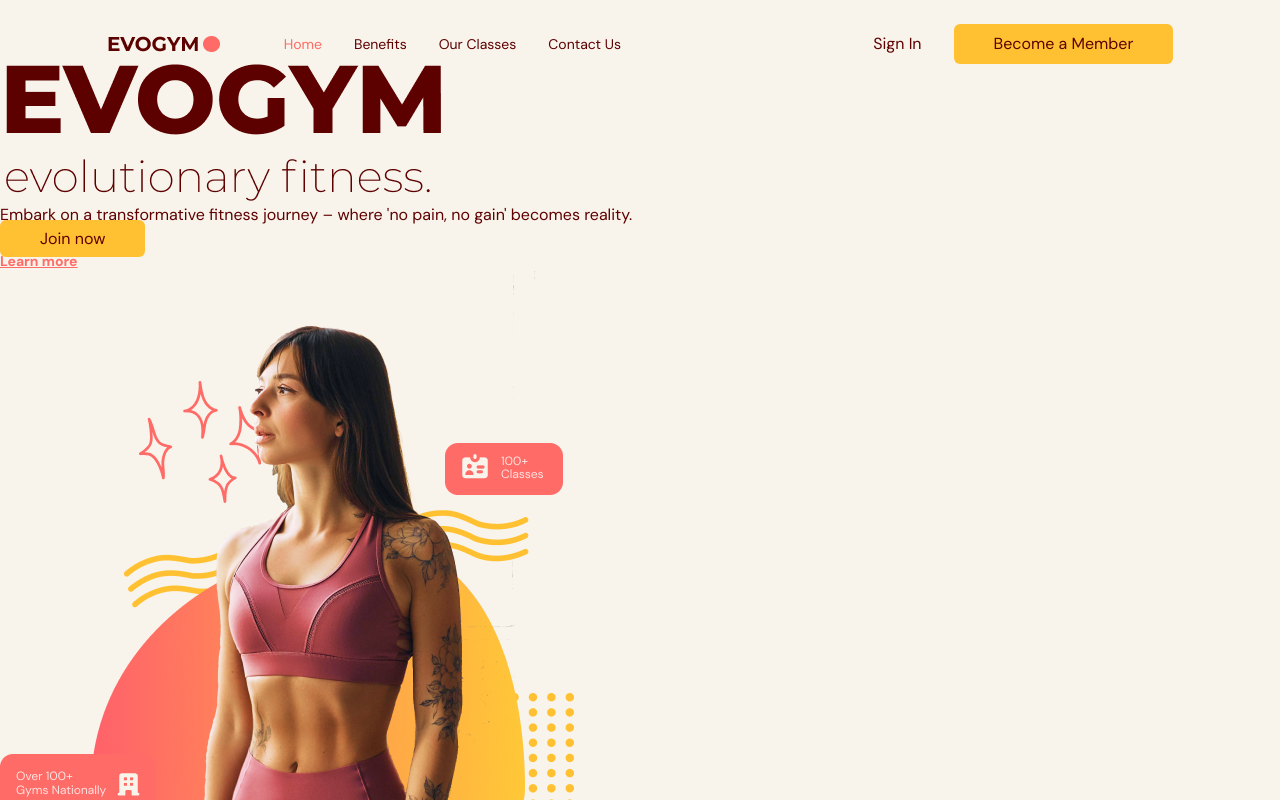
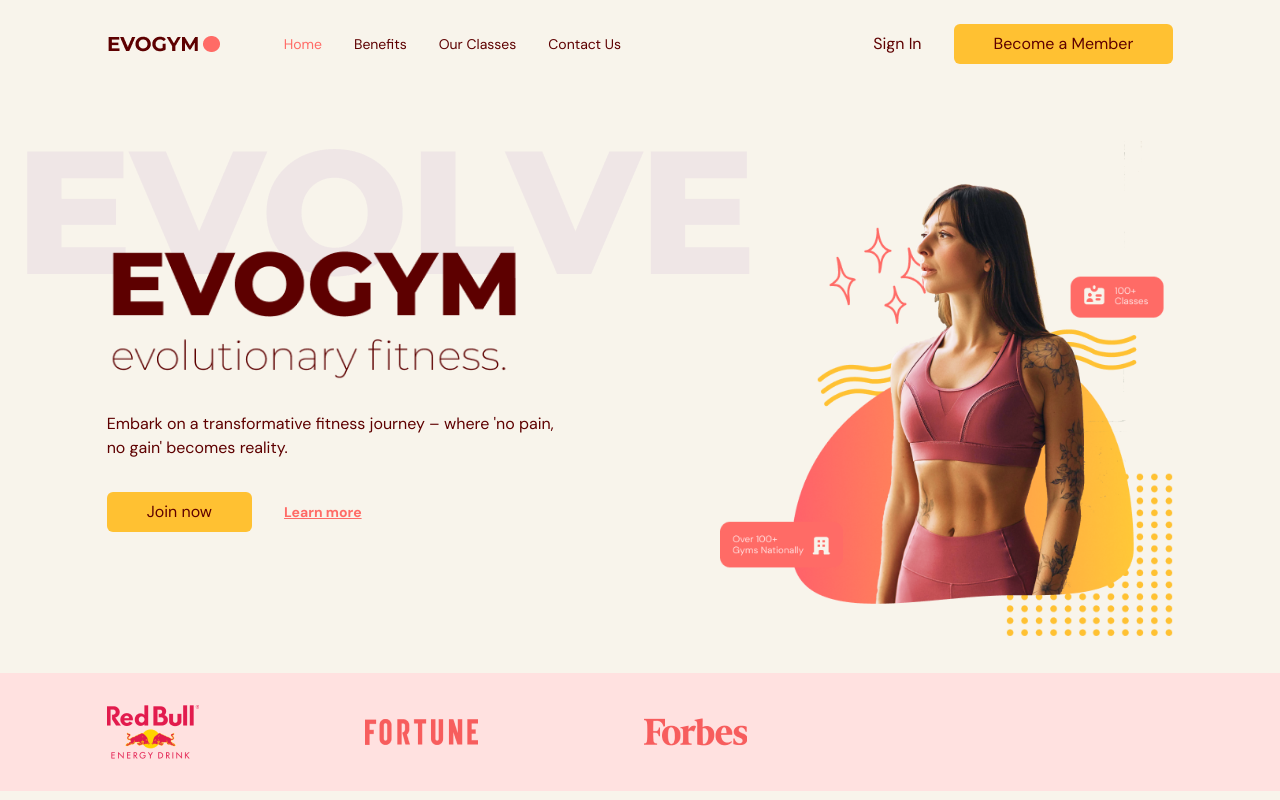
Before and after one commit to Linsted/gymTS, a React (Vite) app: page / in a window 1280 px wide. Shown: the top 800 px of the page. Built offline with nearby package versions, Linux system fonts and the light colour scheme.

Commit message:
finish with Home section styles and logic

```diff
--- a/src/components/Home/Home.tsx
+++ b/src/components/Home/Home.tsx
@@ -1,19 +1,20 @@
-import useMediaQuery from "@/hooks/useMediaQuery";
+import AnchorLink from "react-anchor-link-smooth-scroll";
+import { motion } from "framer-motion";
+
 import { SelectedPage } from "@/shared/types";
 import ActionButton from "../ActionButton/ActionButton";
+import useMediaQuery from "@/hooks/useMediaQuery";
 import HomePageText from '@/assets/HomePageText.png';
 import HomePageGraphic from '@/assets/HomePageGraphic.png';
-import SponsorForbes from '@/assets/SponsorForbes.png';
-import SponsorFortune from "@/assets/SponsorFortune.png";
-import SponsorRedbull from '@/assets/SponsorRedBull.png'
-import AnchorLink from "react-anchor-link-smooth-scroll";
-import { motion } from "framer-motion";
+
+import Sponsors from './Sponsors.tsx'
 
 type Props = {
     setSelectedPage: (value: SelectedPage) => void;
 }
 
 const Home = ({ setSelectedPage }: Props) => {
+
 
     const isScreenWiderThan = useMediaQuery('(min-width: 1060px)');
 
@@ -23,20 +24,20 @@
             className="gap-16 bg-gray-20 py-10 md:h-full md:pb-0 "
         >
             {/* Image and main header */}
-            <div>
+            <div className="md:flex mx-auto w-5/6 items-center justify-center md:h-5/6 ">
                 {/* Main header */}
-                <div>
+                <div className="z-10 mt-32 md:basis-3/5">
                     {/* Headings */}
-                    <div>
-                        <div>
-                            <div>
+                    <div className="md:-mt-20">
+                        <div className="relative">
+                            <div className="before:absolute before:-top-20 before:-left-20 before:z-[-1] md:before:content-evolvetext">
                                 <img src={HomePageText} alt='Home page text.' />
                             </div>
                         </div>
-                        <p>Embark on a transformative fitness journey – where 'no pain, no gain' becomes reality.</p>
+                        <p className='mt-8 text-m md:text-start'>Embark on a transformative fitness journey – where 'no pain, no gain' becomes reality.</p>
                     </div>
                     {/* Actions */}
-                    <div>
+                    <div className="mt-8 flex items-center gap-8">
                         <ActionButton setSelectedPage={setSelectedPage}>Join now</ActionButton>
                         <AnchorLink
                             className='text-sm font-bold text-primary-500 underline hover:text-secondary-500'
@@ -47,24 +48,13 @@
                         </AnchorLink>
                     </div>
                 </div>
-
                 {/* Image */}
-                <div>
+                <div className="flex basis-3/5 justify-center md:z-10 md:ml-40 md:mt-16 md:justify-items-end">
                     <img src={HomePageGraphic} alt='Home page graphic.' />
                 </div>
             </div>
 
-            {isScreenWiderThan && (
-                <div>
-                    <div>
-                        <ul>
-                            <li><img src={SponsorRedbull} alt='Redbull sponsor`s logo' /></li>
-                            <li><img src={SponsorFortune} alt='Fortune sponsor`s logo' /></li>
-                            <li><img src={SponsorForbes} alt='Forbes sponsor`s logo' /></li>
-                        </ul>
-                    </div>
-                </div>
-            )}
+            {isScreenWiderThan && <Sponsors />}
 
         </section>
     )
--- /dev/null
+++ b/src/components/Home/Sponsors.tsx
@@ -0,0 +1,19 @@
+import SponsorForbes from '@/assets/SponsorForbes.png';
+import SponsorFortune from "@/assets/SponsorFortune.png";
+import SponsorRedbull from '@/assets/SponsorRedBull.png';
+
+const Sponsors = () => {
+
+    return (
+        <div className="h-[150px w-full bg-primary-100 py]">
+                    <div className="mx-auto w-5/6">
+                        <ul className=" flex w-3/5 items-center justify-between gap-8 py-8">
+                            <li><img src={SponsorRedbull} alt='Redbull sponsor`s logo' /></li>
+                            <li><img src={SponsorFortune} alt='Fortune sponsor`s logo' /></li>
+                            <li><img src={SponsorForbes} alt='Forbes sponsor`s logo' /></li>
+                        </ul>
+                    </div>
+                </div>
+    )
+}
+export default Sponsors;
--- a/src/index.css
+++ b/src/index.css
@@ -8,7 +8,7 @@
 body,
 #root,
 .app {
-     min-height: 100%;
+     height: 100%;
      width: 100%;
      font-family: "DM Sans", sans-serif;
      @apply text-gray-500;
```
